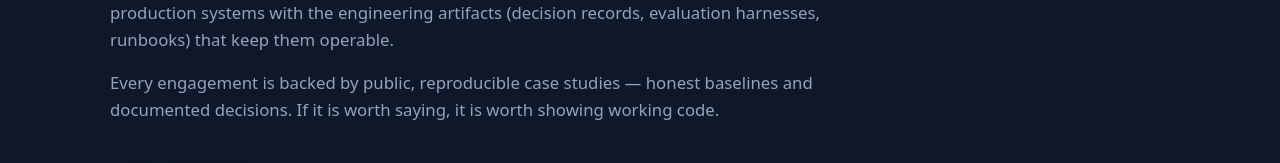
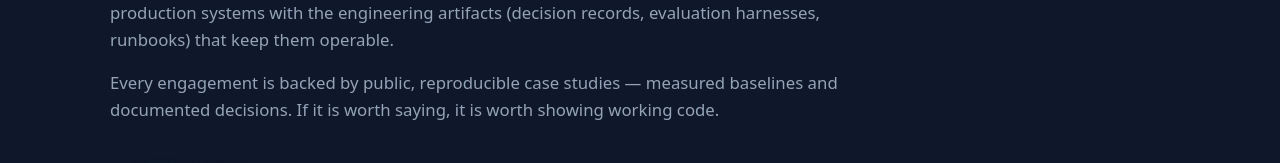
Before and after one commit to amm-ds/portfolio, a React (Vite) app in the folder apps/showcase-web/: page /services in a window 1280 px wide. Shown: the part 215-378 px from the top of the page. Built offline with nearby package versions, Linux system fonts and the light colour scheme.

Commit message:
content(apps): Services page 'honest baselines' -> 'measured baselines' (one deliberate use remains in Home terminal widget)

```diff
--- a/apps/showcase-web/src/pages/Services.tsx
+++ b/apps/showcase-web/src/pages/Services.tsx
@@ -130,7 +130,7 @@ export function Services() {
           records, evaluation harnesses, runbooks) that keep them operable.
         </p>
         <p>
-          Every engagement is backed by public, reproducible case studies — honest baselines
+          Every engagement is backed by public, reproducible case studies — measured baselines
           and documented decisions. If it is worth saying, it is worth showing working code.
         </p>
       </section>
```
